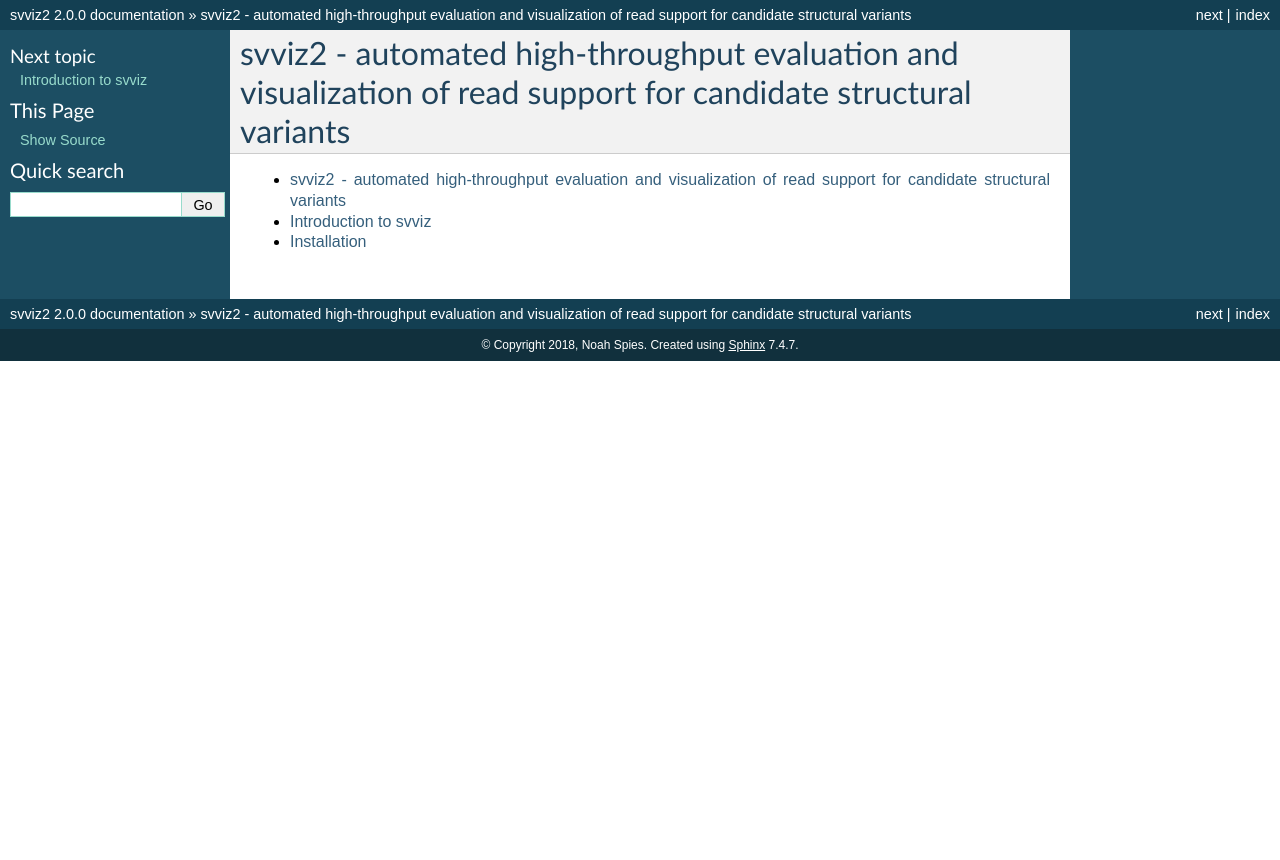
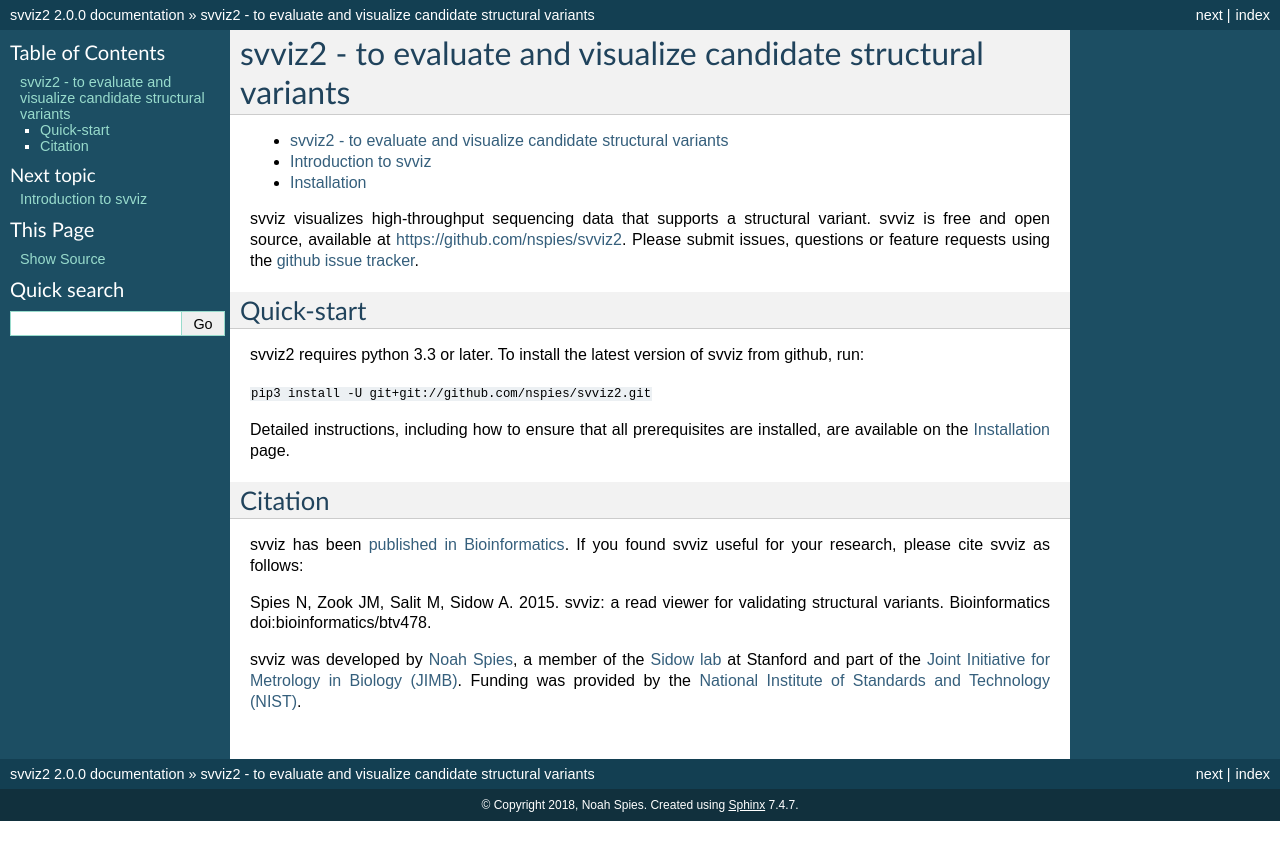
Before and after one commit to nspies/svviz2, a Sphinx documentation site: the page built from docs/index.rst, in a window 1280 px wide. Shown: the top 860 px of the page. Built offline with Sphinx 7.4.7, drawn with Linux system fonts in a browser that asks for light colours; pages that are not in the unit, such as notebooks, are missing from menus.

Commit message:
doc updates

```diff
--- a/docs/index.rst
+++ b/docs/index.rst
@@ -1,8 +1,8 @@
 :tocdepth: 2
 
-=================================================================================================================
-svviz2 - automated high-throughput evaluation and visualization of read support for candidate structural variants
-=================================================================================================================
+================================================================
+svviz2 - to evaluate and visualize candidate structural variants
+================================================================
 
 
 .. toctree::
@@ -18,3 +18,27 @@
    faqs
    changelog
    license
+
+
+
+svviz visualizes high-throughput sequencing data that supports a structural variant. svviz is free and open source, available at `<https://github.com/nspies/svviz2>`_. Please submit issues, questions or feature requests using the `github issue tracker <https://github.com/nspies/svviz2/issues>`_.
+
+
+Quick-start
+-----------
+
+svviz2 requires python 3.3 or later. To install the latest version of svviz from github, run:
+
+``pip3 install -U git+git://github.com/nspies/svviz2.git``
+
+Detailed instructions, including how to ensure that all prerequisites are installed, are available on the :ref:`installation` page.
+
+
+Citation
+--------
+
+svviz has been `published in Bioinformatics <http://dx.doi.org/10.1093/bioinformatics/btv478>`_. If you found svviz useful for your research, please cite svviz as follows:
+
+Spies N, Zook JM, Salit M, Sidow A. 2015. svviz: a read viewer for validating structural variants. Bioinformatics doi:bioinformatics/btv478.
+
+svviz was developed by `Noah Spies <http://stanford.edu/~nspies/>`_, a member of the `Sidow lab <http://mendel.stanford.edu/SidowLab/index.html>`_ at Stanford and part of the `Joint Initiative for Metrology in Biology (JIMB) <http://jimb.stanford.edu/>`_. Funding was provided by the `National Institute of Standards and Technology (NIST) <http://www.nist.gov>`_.
```
Also changed, not shown: README.md (+3 -3 lines).
